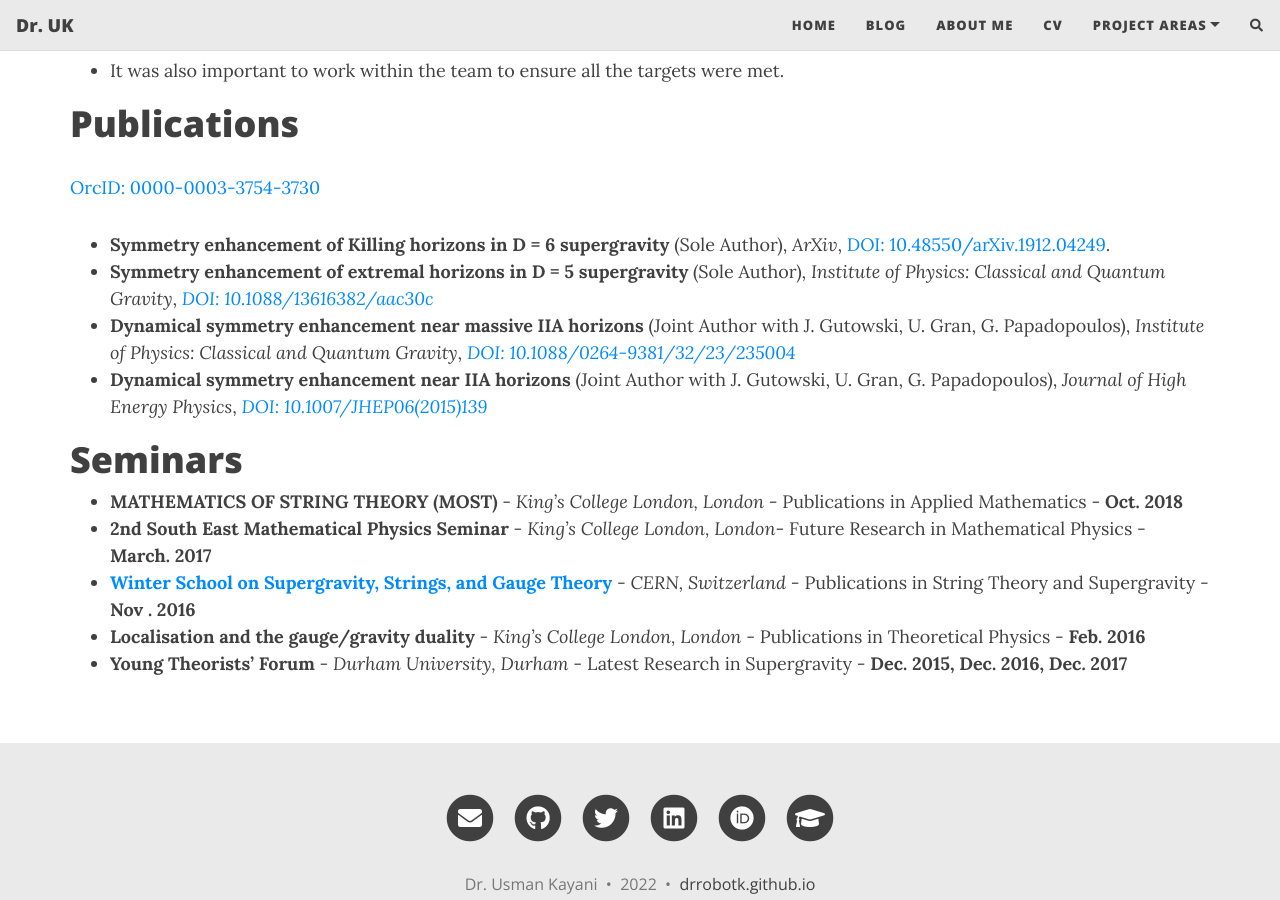
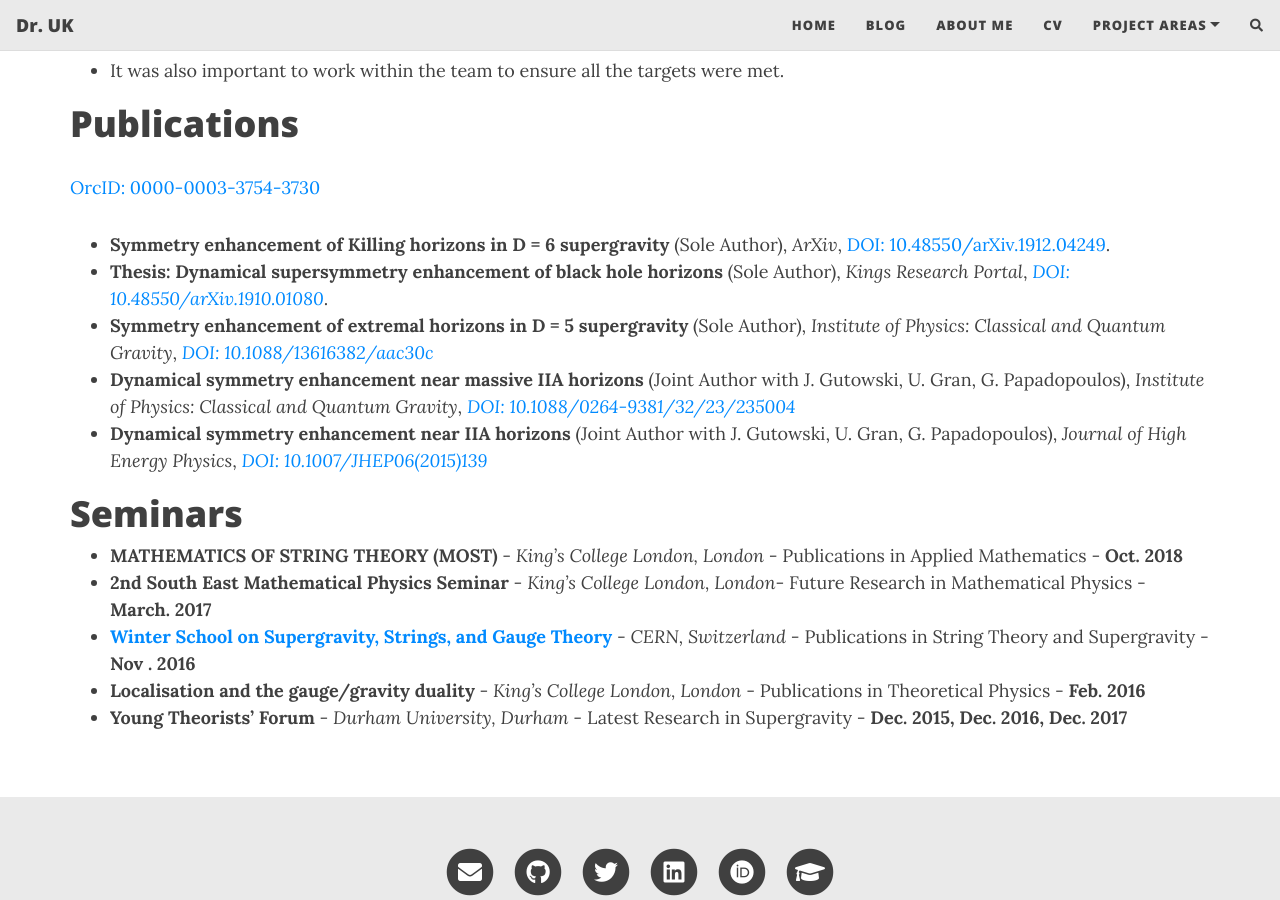
Before and after one commit to drrobotk/drrobotk.github.io, a Jekyll site: the page built from cv.md, in a window 1280 px wide and 900 px high, scrolled down 4886 px. Built offline with Jekyll 4.4.1, drawn with Linux system fonts in a browser that asks for light colours; nearby versions of some CDN libraries; comment, search, counter and statistics services are not loaded.

Commit message:
Update aboutme and cv.

```diff
--- a/cv.md
+++ b/cv.md
@@ -141,6 +141,7 @@ Photoshop, PowerPoint, LaTeX, GIMP and CorelDraw
 [OrcID: 0000-0003-3754-3730](https://orcid.org/0000-0003-3754-3730)
 
 - **Symmetry enhancement of Killing horizons in D = 6 supergravity** (Sole Author), *ArXiv*, [DOI: 10.48550/arXiv.1912.04249](https://doi.org/10.48550/arXiv.1912.04249).
+- **Thesis: Dynamical supersymmetry enhancement of black hole horizons** (Sole Author), *Kings Research Portal*, [*DOI: 10.48550/arXiv.1910.01080*](https://kclpure.kcl.ac.uk/portal/en/theses/dynamical-supersymmetry-enhancement-of-black-hole-horizons(e38b3d0d-4523-41d5-998e-c83f20a18441).html).
 - **Symmetry enhancement of extremal horizons in D = 5 supergravity** (Sole Author), *Institute of Physics: Classical and Quantum Gravity*, [*DOI: 10.1088/13616382/aac30c*](https://iopscience.iop.org/article/10.1088/1361-6382/aac30c)
 - **Dynamical symmetry enhancement near massive IIA horizons** (Joint Author with J. Gutowski, U. Gran, G. Papadopoulos), *Institute of Physics: Classical and Quantum Gravity*, [*DOI: 10.1088/0264-9381/32/23/235004*](https://iopscience.iop.org/article/10.1088/0264-9381/32/23/235004)
 - **Dynamical symmetry enhancement near IIA horizons** (Joint Author with J. Gutowski, U. Gran, G. Papadopoulos), *Journal of High Energy Physics*, [*DOI: 10.1007/JHEP06(2015)139*](https://link.springer.com/article/10.1007%2FJHEP06%282015%29139)
```
